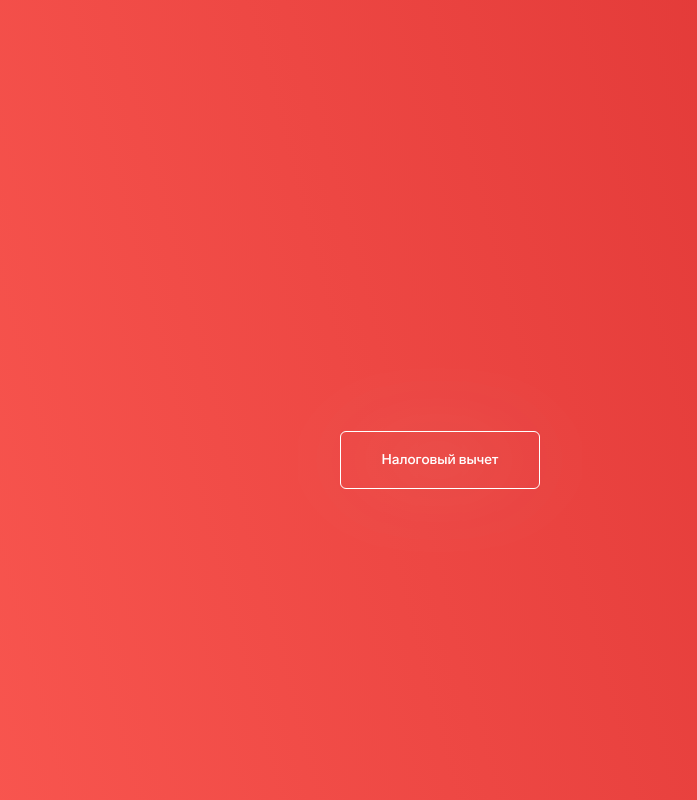
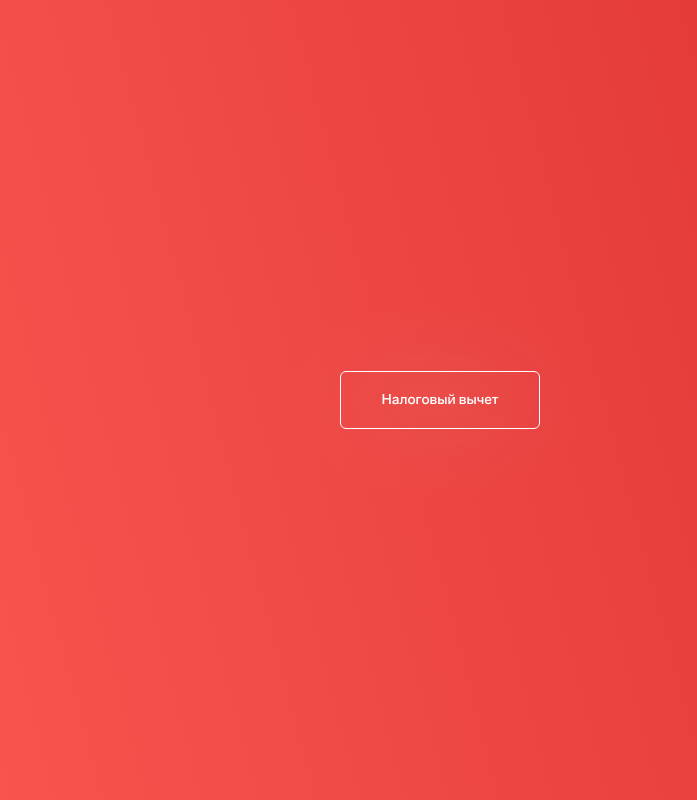
Before and after one commit to mikhailkaryamin/kodix, a React (Create React App) app: page / in a window 1280 px wide. Shown: the whole page, without its empty margins (200-897 px from the left). Built offline with nearby package versions, Linux system fonts and the light colour scheme.

Commit message:
chore(styles): fix and some new styles, button, form-deduction, main, tax-deduction, base

```diff
--- a/src/styles/base.scss
+++ b/src/styles/base.scss
@@ -29,10 +29,13 @@ html {
 }
 
 body {
-  width: 100vw;
-  height: 100vh;
   margin: 0;
   font-family: $font-family;
   color: #000000;
   font-style: normal;
+  word-wrap: break-word;
+
+  @media (min-width: $tablet-width) {
+    background-color: #b3b3b3;
+  }
 }
--- a/src/styles/components/button.scss
+++ b/src/styles/components/button.scss
@@ -4,6 +4,8 @@
   font-weight: 500;
   text-align: center;
   cursor: pointer;
+  white-space: normal;
+  word-wrap: break-word;
 
   &--open-popup {
     @include font-small-mob;
--- a/src/styles/components/form-deduction.scss
+++ b/src/styles/components/form-deduction.scss
@@ -17,13 +17,14 @@
 }
 
 .form-deduction__sum {
-  margin-bottom: 16px;
+  margin-bottom: 8px;
 }
 
 .form-deduction__container-decrease {
   display: flex;
   flex-direction: column;
   flex-wrap: wrap;
+  padding-top: 8px;
 
   @media (min-width: $tablet-width) {
     flex-direction: row;
--- a/src/styles/components/main.scss
+++ b/src/styles/components/main.scss
@@ -1,9 +1,8 @@
 .main {
   display: flex;
-  width: 100vw;
-  height: 100vh;
 
   &--start {
+    height: 100vh;
     background: $gradient-red;
   }
 
@@ -19,6 +18,7 @@
   @media (min-width: $tablet-width) {
     display: block;
     padding-top: 120px;
+    padding-bottom: 120px;
   }
 }
 
--- a/src/styles/components/tax-deduction.scss
+++ b/src/styles/components/tax-deduction.scss
@@ -25,12 +25,18 @@
   position: relative;
   display: flex;
   flex-direction: column;
+  width: 320px;
   padding: 16px;
 
   @media (min-width: $tablet-width) {
+    width: 455px;
     padding: 32px;
     border-radius: 30px;
     background-color: #ffffff;
+  }
+
+  @media (min-width: $desktop-width) {
+    width: 555px;
   }
 }
 
```
